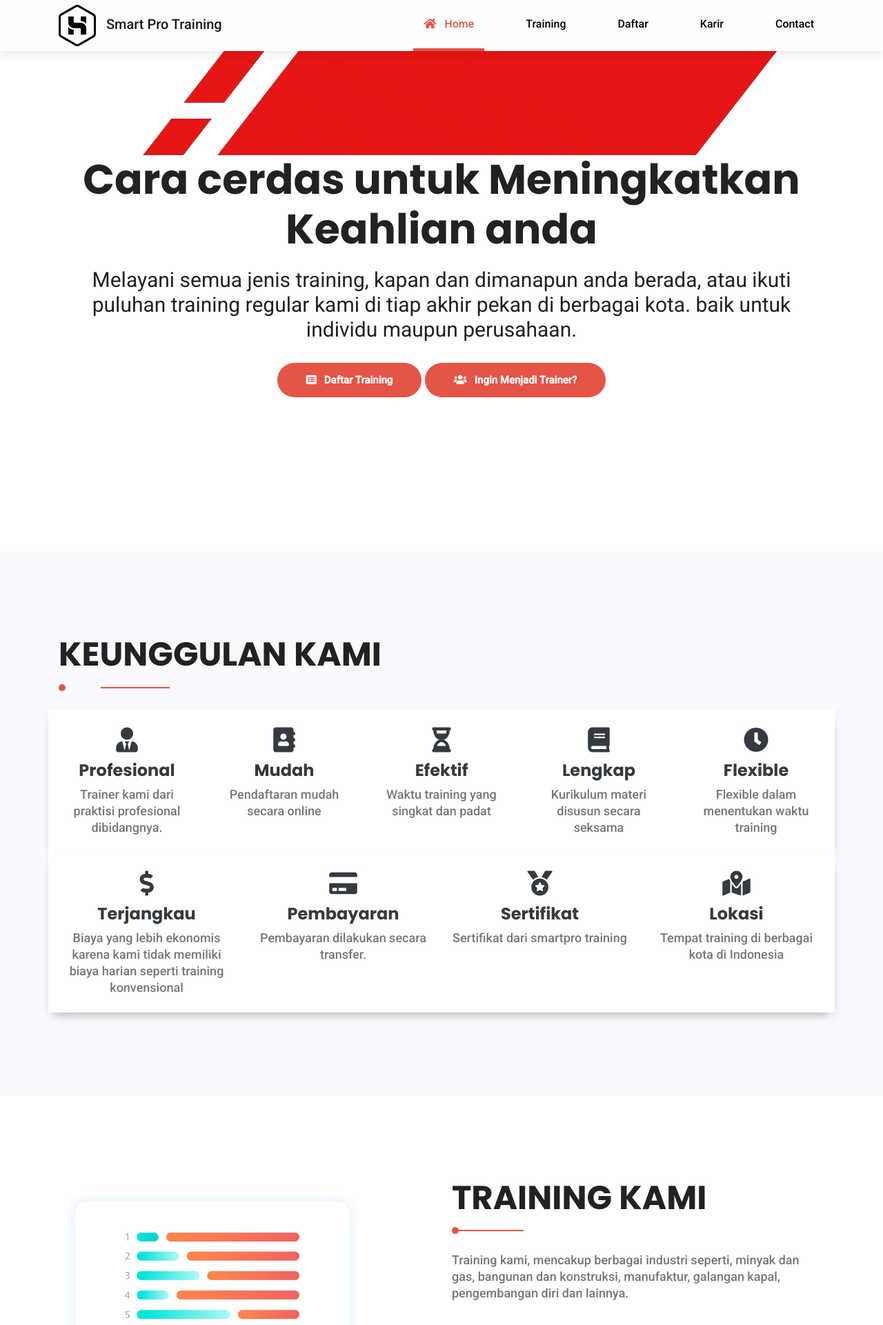
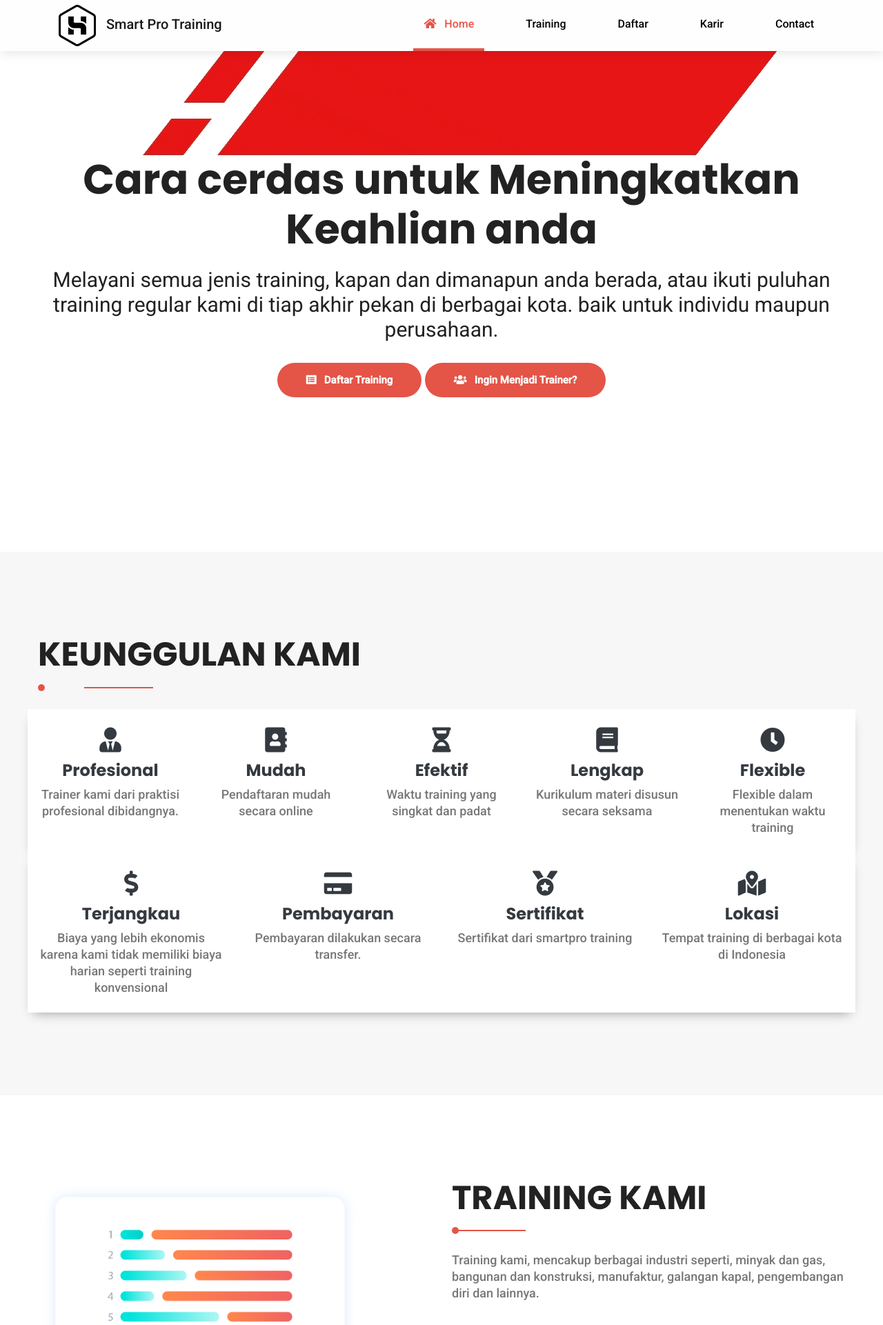
Before and after one commit to habibsyuhada/smartprotraining, a CodeIgniter app: page /database/ in a window 1280 px wide. Shown: the top 1921 px of the page at 69% size. Run offline with CodeIgniter, Linux system fonts and the light colour scheme; some libraries are stand-ins or nearby versions.

```diff
--- a/New folder/contact.html
+++ b/New folder/contact.html
@@ -226,7 +226,7 @@ Copyright &copy;<script>document.write(new Date().getFullYear());</script> All r
     <script src="js/jquery.validate.min.js"></script>
     <script src="js/contact.js"></script>
     <!--gmaps Js-->
-    <script src="https://maps.googleapis.com/maps/api/js?key=AIzaSyCjCGmQ0Uq4exrzdcL6rvxywDDOvfAu6eE"></script>
+    <script src="https://maps.googleapis.com/maps/api/js?key=AIzaSyD0MWiLDB8iaP4jrUwM3EsnCgEgq-8bb8c"></script>
     <script src="js/gmaps.min.js"></script>
     <script src="js/theme.js"></script>
 </body>
--- a/application/views/_partial/footer.php
+++ b/application/views/_partial/footer.php
@@ -19,7 +19,7 @@
 					</aside> -->
 					<div class="pt-3">
 						<p><!-- Link back to Colorlib can't be removed. Template is licensed under CC BY 3.0. -->
-Copyright &copy;<script>document.write(new Date().getFullYear());</script> All rights reserved | This template is made with <i class="fas fa-heart"></i> by <a href="#" target="_blank">Smart Pro Training</a>
+Copyright &copy;<script>document.write(new Date().getFullYear());</script> All rights reserved | <i class="fas fa-heart"></i> from <a href="#" target="_blank">Smart Pro Training</a>
 <!-- Link back to Colorlib can't be removed. Template is licensed under CC BY 3.0. --></p>
 					</div>
 				</div>
@@ -38,6 +38,7 @@ Copyright &copy;<script>document.write(new Date().getFullYear());</script> All r
 	<script src="<?php echo base_url(); ?>assets/vendors/nice-select/js/jquery.nice-select.min.js"></script>
 	<script src="<?php echo base_url(); ?>assets/vendors/isotope/imagesloaded.pkgd.min.js"></script>
 	<script src="<?php echo base_url(); ?>assets/vendors/isotope/isotope-min.js"></script>
+	<script src="<?php echo base_url(); ?>assets/vendors/animate-css/wow.min.js"></script>
 	<script src="<?php echo base_url(); ?>assets/vendors/owl-carousel/owl.carousel.min.js"></script>
 	<script src="<?php echo base_url(); ?>assets/js/jquery.ajaxchimp.min.js"></script>
 	<script src="<?php echo base_url(); ?>assets/js/mail-script.js"></script>
@@ -45,6 +46,17 @@ Copyright &copy;<script>document.write(new Date().getFullYear());</script> All r
 	<script src="https://maps.googleapis.com/maps/api/js?key=AIzaSyCjCGmQ0Uq4exrzdcL6rvxywDDOvfAu6eE"></script>
 	<script src="<?php echo base_url(); ?>assets/js/gmaps.min.js"></script>
 	<script src="<?php echo base_url(); ?>assets/js/theme.js"></script>
+
+	<script type="text/javascript">
+		wow = new WOW({
+      boxClass:     'wow',      // default
+      animateClass: 'animated', // default
+      offset:       10,          // default
+      mobile:       true,       // default
+      live:         true        // default
+    });
+    wow.init();
+	</script>
 </body>
 
 </html>
--- a/application/views/_partial/header.php
+++ b/application/views/_partial/header.php
@@ -28,6 +28,9 @@
 		}
 		.nice-select{
 			border: 1px solid #ced4da
+		}
+    .container-fluid{
+      max-width: 1200px;
     }
 	</style>
 	<!-- checkbox -->
--- a/application/views/home/career.php
+++ b/application/views/home/career.php
@@ -1,7 +1,7 @@
 ================ Start Contact Banner Area =================-->
 <section class="banner_area">
 	<div class="banner_inner d-flex align-items-center">
-		<div class="container">
+		<div class="container-fluid">
 			<div class="banner_content text-right">
 				<h1 style="color: #222222">Menjadi Trainer Freelance</h1>
 				<!-- <div class="page_link">
@@ -16,7 +16,7 @@
 
 <!--================Information Area =================-->
 <section class="contact_area section_gap gray-bg pb-0">
-	<div class="container">
+	<div class="container-fluid">
 		<div class="row justify-content-center border-top pt-4">
 			<div class="col-md-8">
 				<h1 class="text-center text-dark">Trainer Freelance</h1>
@@ -33,7 +33,7 @@
 
 <!--================Form Area =================-->
 <section class="contact_area section_gap">
-	<div class="container">
+	<div class="container-fluid">
 		<div class="row justify-content-center border-top pt-4">
 			<div class="col-md-8">
 				<h1 class="text-center text-dark">Daftar Online Trainer Freelance</h1>
--- a/application/views/home/contact.php
+++ b/application/views/home/contact.php
@@ -1,7 +1,7 @@
 <!--================ Start Contact Banner Area =================-->
 <section class="banner_area">
 	<div class="banner_inner d-flex align-items-center">
-		<div class="container">
+		<div class="container-fluid">
 			<div class="banner_content text-right">
 				<h1 style="color: #222222">Contact Us</h1>
 				<!-- <div class="page_link">
@@ -16,7 +16,7 @@
 
 <!--================Contact Area =================-->
 <section class="contact_area section_gap gray-bg">
-	<div class="container">
+	<div class="container-fluid">
 		<div class="row justify-content-between contact_info mb-4">
 			<div class="col-md-3">
 				<div class="info_item">
--- a/application/views/home/index.php
+++ b/application/views/home/index.php
@@ -1,7 +1,7 @@
 	<!--================Home Banner Area =================-->
 	<section class="" id="home"  style="background: url(<?php echo base_url() ?>assets/img/banner/banner_1.png);">
 		<div class="">
-			<div class="container">
+			<div class="container-fluid">
 				<div class="row fullscreen d-flex align-items-center">
 					<div class="banner-content col-lg-12 justify-content-center">
 						<h1 style="color: #222222">Cara cerdas untuk Meningkatkan Keahlian anda</h1>
@@ -13,7 +13,7 @@
 			</div>
 		</div>
 		<!-- <div class="single_slide_banner slide_bg2">
-			<div class="container">
+			<div class="container-fluid">
 				<div class="row fullscreen d-flex align-items-center">
 					<div class="banner-content col-lg-12 justify-content-center">
 						<h1>Steve Henriques</h1>
@@ -24,7 +24,7 @@
 			</div>
 		</div>
 		<div class="single_slide_banner slide_bg3">
-			<div class="container">
+			<div class="container-fluid">
 				<div class="row fullscreen justify-content-endd-flex align-items-center">
 					<div class="banner-content col-lg-12 justify-content-center">
 						<h1>Steve Henriques</h1>
@@ -39,7 +39,7 @@
 
 	<!--================ Start Portfolio Area =================-->
 	<!-- <section class="section_gap portfolio_area" id="work">
-		<div class="container">
+		<div class="container-fluid">
 			<div class="row justify-content-center">
 				<div class="col-lg-6 text-center">
 					<div class="main-title">
@@ -157,41 +157,41 @@
 
 	<!--================ Start Keunggulan =================-->
 	<section class="about-area section_gap gray-bg">
-		<div class="container wow fadeIn" data-wow-duration=".8s">
-			<div class="main-title text-left">
+		<div class="container-fluid">
+			<div class="main-title text-left wow fadeInDown">
 				<h1>KEUNGGULAN KAMI</h1>
 			</div>
 			<div class="row justify-content-between d-flex align-items-stretch bg-white card-advantage">
 				<div class="col-lg col-md-6 col-sm-12 py-4 text-center">
-					<div class="mb-50">
+					<div class="mb-50 wow fadeInDown">
 						<h1 class="text-dark"><i class="fas fa-user-tie"></i></h1>
 						<h3 class="text-dark">Profesional</h3>
 						<span class="text-left">Trainer kami dari praktisi profesional dibidangnya.</span>
 					</div>
 				</div>
 				<div class="col-lg col-md-6 col-sm-12 py-4 text-center">
-					<div class="mb-50">
+					<div class="mb-50 wow fadeInDown">
 						<h1 class="text-dark"><i class="fas fa-address-book"></i></h1>
 						<h3 class="text-dark">Mudah</h3>
 						<span class="text-left">Pendaftaran mudah secara online</span>
 					</div>
 				</div>
 				<div class="col-lg col-md-6 col-sm-12 py-4 text-center">
-					<div class="mb-50">
+					<div class="mb-50 wow fadeInDown">
 						<h1 class="text-dark"><i class="fas fa-hourglass-half"></i></h1>
 						<h3 class="text-dark">Efektif</h3>
 						<span class="text-left">Waktu training yang singkat dan padat</span>
 					</div>
 				</div>
 				<div class="col-lg col-md-6 col-sm-12 py-4 text-center">
-					<div class="mb-50">
+					<div class="mb-50 wow fadeInDown">
 						<h1 class="text-dark"><i class="fas fa-book"></i></h1>
 						<h3 class="text-dark">Lengkap</h3>
 						<span class="text-left">Kurikulum materi disusun secara seksama</span>
 					</div>
 				</div>
 				<div class="col-lg col-md-6 col-sm-12 py-4 text-center">
-					<div class="mb-50">
+					<div class="mb-50 wow fadeInDown">
 						<h1 class="text-dark"><i class="fas fa-clock"></i></h1>
 						<h3 class="text-dark">Flexible</h3>
 						<span class="text-left">Flexible dalam menentukan waktu training</span>
@@ -200,35 +200,35 @@
 			</div>
 			<div class="row justify-content-between d-flex align-items-stretch bg-white card-advantage">
 				<div class="col-lg col-md-6 col-sm-12 py-4 text-center">
-					<div class="mb-50">
+					<div class="mb-50 wow fadeInDown">
 						<h1 class="text-dark"><i class="fas fa-dollar-sign"></i></h1>
 						<h3 class="text-dark">Terjangkau</h3>
 						<span class="text-left">Biaya yang lebih ekonomis karena kami tidak memiliki biaya harian seperti training konvensional</span>
 					</div>
 				</div>
 				<div class="col-lg col-md-6 col-sm-12 py-4 text-center">
-					<div class="mb-50">
+					<div class="mb-50 wow fadeInDown">
 						<h1 class="text-dark"><i class="fas fa-credit-card"></i></h1>
 						<h3 class="text-dark">Pembayaran</h3>
 						<span class="text-left">Pembayaran dilakukan secara transfer.</span>
 					</div>
 				</div>
 				<div class="col-lg col-md-6 col-sm-12 py-4 text-center">
-					<div class="mb-50">
+					<div class="mb-50 wow fadeInDown">
 						<h1 class="text-dark"><i class="fas fa-medal"></i></h1>
 						<h3 class="text-dark">Sertifikat</h3>
 						<span class="text-left">Sertifikat dari smartpro training</span>
 					</div>
 				</div>
 				<div class="col-lg col-md-6 col-sm-12 py-4 text-center">
-					<div class="mb-50">
+					<div class="mb-50 wow fadeInDown">
 						<h1 class="text-dark"><i class="fas fa-map-marked-alt"></i></h1>
 						<h3 class="text-dark">Lokasi</h3>
 						<span class="text-left">Tempat training di berbagai kota di Indonesia</span>
 					</div>
 				</div>
 				<!-- <div class="col-lg col-md-6 col-sm-12 py-4 text-center">
-					<div class="mb-50">
+					<div class="mb-50 wow fadeInDown">
 						<h1><i class="fas fa-map-marked-alt"></i></h1>
 						<h3>Lokasi</h3>
 						<span class="text-left">Tempat training di berbagai kota di Indonesia</span>
@@ -241,7 +241,7 @@
 
 	<!--================ Start About Area =================-->
 	<section class="about-area section_gap">
-		<div class="container">
+		<div class="container-fluid">
 			<div class="row align-items-center justify-content-between">
 				<div class="col-lg-5 about-left">
 					<img class="img-fluid" src="<?php echo base_url(); ?>assets/img/Chart_1.png" alt="">
@@ -250,7 +250,7 @@
 					<div class="main-title text-left">
 						<h1>TRAINING KAMI</h1>
 					</div>
-					<div class="mb-50 wow fadeIn" data-wow-duration=".8s">
+					<div class="mb-50">
 						<p>
 							Training  kami, mencakup berbagai industri seperti, minyak dan gas, bangunan dan konstruksi, manufaktur, galangan kapal, pengembangan diri dan lainnya.
 						</p>
@@ -264,13 +264,13 @@
 
 	<!--================ Start About Area =================-->
 	<section class="about-area section_gap gray-bg">
-		<div class="container">
+		<div class="container-fluid">
 			<div class="row align-items-center justify-content-between">
 				<div class="col-lg-6 col-md-12 about-right">
 					<div class="main-title text-left">
 						<h1>JADWAL TRAINING</h1>
 					</div>
-					<div class="mb-50 wow fadeIn" data-wow-duration=".8s">
+					<div class="mb-50">
 						<p>
 							Ikuti training regular kami yang rutin diadakan di kota kota di seluruh indonesia, lihat daftar training dan cari training yang sesuai dengan keperluan anda.
 						</p>
@@ -290,7 +290,7 @@
 
 	<!--================ Start About Area =================-->
 	<section class="about-area section_gap">
-		<div class="container">
+		<div class="container-fluid">
 			<div class="row align-items-center justify-content-between">
 				<div class="col-lg-5 about-left">
 					<img class="img-fluid" src="<?php echo base_url(); ?>assets/img/Chart_1.png" alt="">
@@ -299,7 +299,7 @@
 					<div class="main-title text-left">
 						<h1>KETENTUAN TRAINING</h1>
 					</div>
-					<div class="mb-50 wow fadeIn" data-wow-duration=".8s">
+					<div class="mb-50">
 						<ul class="unordered-list">
 							<li>Smartpro training adalah penyedia layanan training dalam menyediakan Trainer, Modul training dan tempat training.</li>
 							<li>Untuk training yang berkaitan dengan applikasi komputer, smartpro training tidak menyediakan komputer atau laptop beserta applikasi program yang diperlukan dalam training.</li>
@@ -316,7 +316,7 @@
 
 	<!--================ Start Testimonial Area =================-->
 	<!-- <div class="section_gap testimonial_area">
-		<div class="container">
+		<div class="container-fluid">
 			<div class="row justify-content-center">
 				<div class="col-lg-7 text-left">
 					<div class="active_testimonial owl-carousel" data-slider-id="1">
@@ -415,8 +415,8 @@
 	<!--================ End Testimonial Area =================-->
 
 	<!--================ Start Newsletter Area =================-->
-	<section class="section_gap newsletter-area">
-		<div class="container">
+	<section class="section_gap newsletter-area" style="background-attachment: fixed;background-position: center;">
+		<div class="container-fluid">
 			<div class="row justify-content-center">
 				<div class="col-lg-6 text-center">
 					<div class="main-title">
--- a/application/views/home/training.php
+++ b/application/views/home/training.php
@@ -1,7 +1,7 @@
 ================ Start Contact Banner Area =================-->
 <section class="banner_area">
 	<div class="banner_inner d-flex align-items-center">
-		<div class="container">
+		<div class="container-fluid">
 			<div class="banner_content text-right">
 				<h1 style="color: #222222">Training</h1>
 				<!-- <div class="page_link">
@@ -16,7 +16,7 @@
 
 <!--================ Start About Area =================-->
 	<section class="about-area section_gap gray-bg">
-		<div class="container">
+		<div class="container-fluid">
 			<div class="row align-items-center justify-content-between">
 				<div class="col-lg-5 about-left">
 					<img class="img-fluid" src="<?php echo base_url(); ?>assets/img/Chart_1.png" alt="">
@@ -38,7 +38,7 @@
 
 <!--================ Start About Area =================-->
 	<section class="about-area section_gap">
-		<div class="container">
+		<div class="container-fluid">
 			<div class="row align-items-center justify-content-between">
 				<div class="col-lg-6 col-md-12 about-right">
 					<div class="main-title text-left">
--- a/assets/css/style.css
+++ b/assets/css/style.css
@@ -94,7 +94,7 @@ button:focus {
       padding-bottom: 80px; } }
 
 .gray-bg {
-  background: #f9f9ff; }
+  background: #F7F7F7; }
 
 /* Main Title Area css
 ============================================================================================ */
```
Also changed, not shown: application/views/home/register.php (+5 -5 lines). Lines whose indentation alone changed are shown as unchanged.
